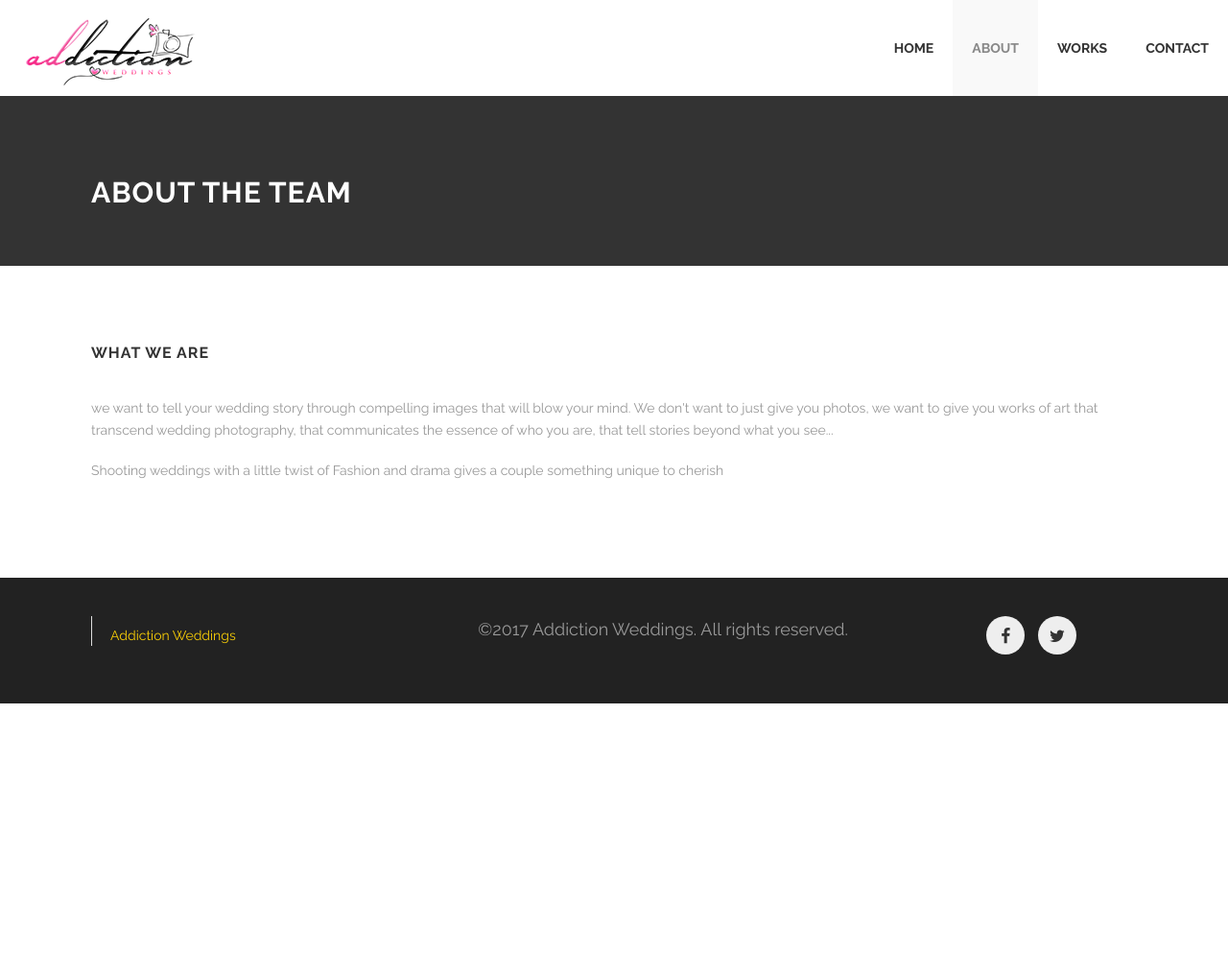
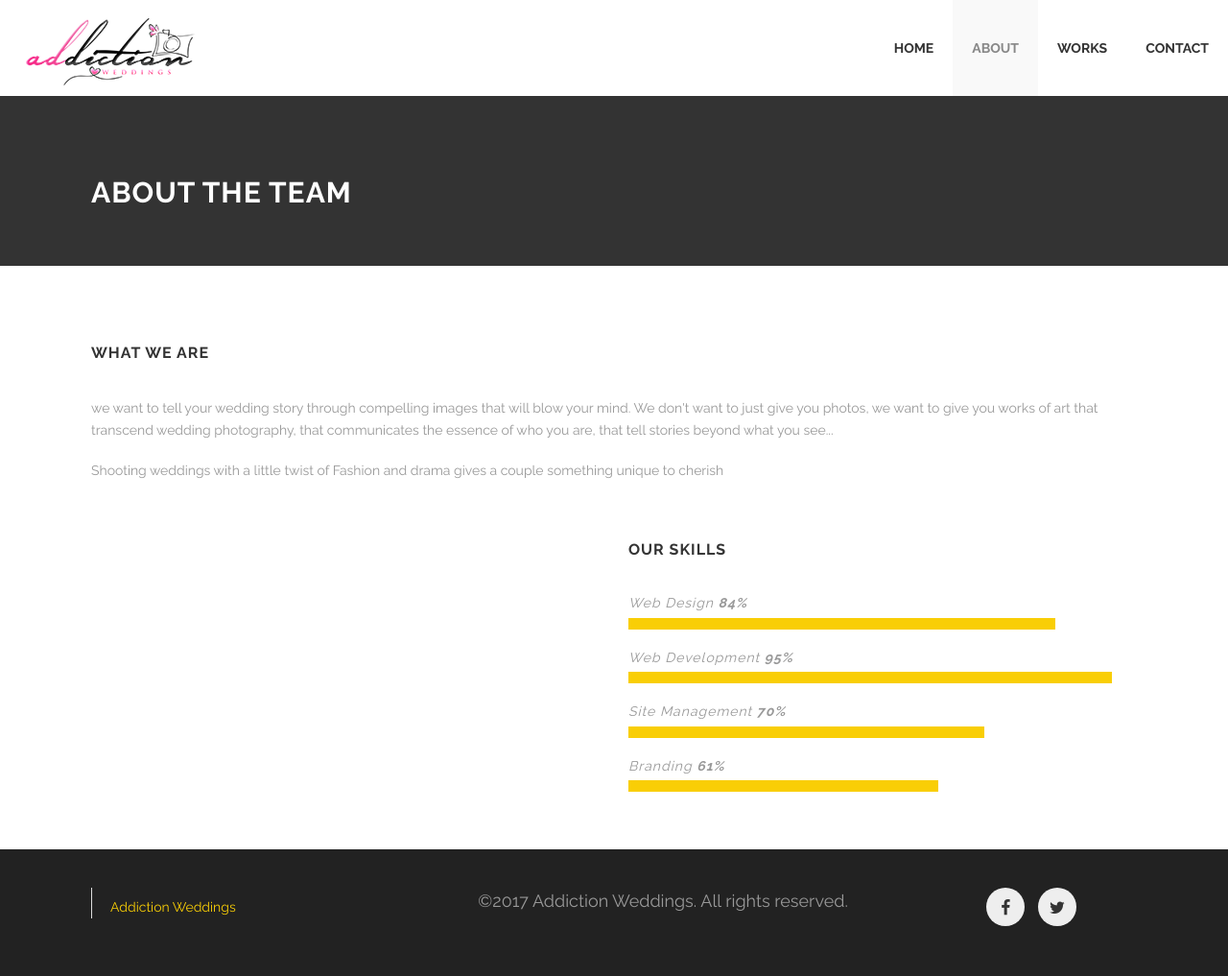
Before and after one commit to prabintp/sandinew, a Jekyll site: the page built from about.markdown, in a window 1280 px wide. Shown: the whole page at 96% size. Built offline with Jekyll 4.4.1, drawn with Linux system fonts in a browser that asks for light colours; before the commit the page ends 900 px from its top, so only the background shows below that.

Commit message:
Updated About

```diff
--- a/about.markdown
+++ b/about.markdown
@@ -89,7 +89,7 @@
       <p>Shooting weddings with a little twist of Fashion and drama gives a couple something unique to cherish</p>
       <div class='two spacing'></div>
     </div>
-  <!--  <div class='medium-6 columns'>
+    <div class='medium-6 columns'>
       <h3>Our skills</h3>
       <div class='spacing'></div>
       <div class='mod modBarGraph'>
@@ -105,7 +105,7 @@
           {% endfor %}
         </ul>
       </div>
-    </div> -->
+    </div>
   </div>
 </div>
 <div class='two spacing'></div>
```
